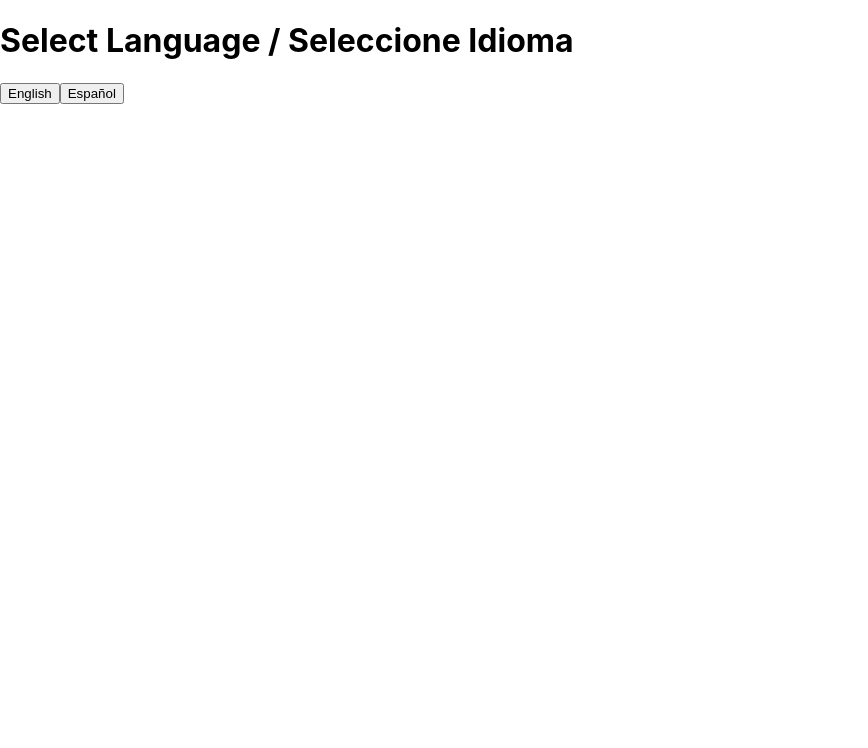
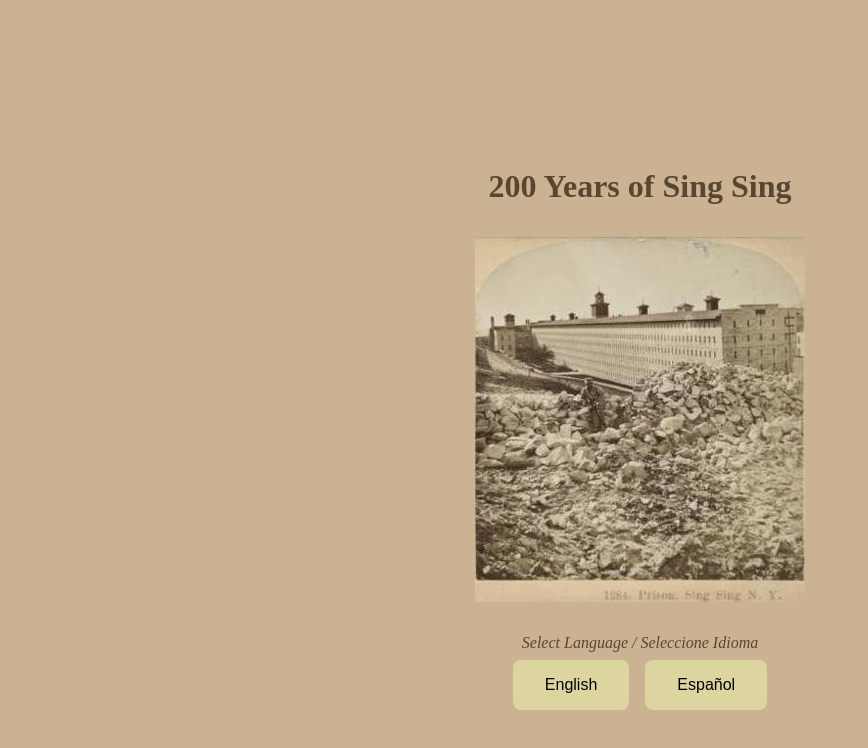
Before and after one commit to samweldon9393/SingSingPrisonMuseum-maps, a React (Create React App) app: page /#/ in a window 1280 px wide. Shown: the top 748 px of the page, without its empty margins (0-868 px from the left). Built offline with nearby package versions, Linux system fonts and the light colour scheme.

Commit message:
Style landing page

```diff
--- /dev/null
+++ b/src/LandingPage.css
@@ -0,0 +1,56 @@
+.landing-page {
+  display: flex;
+  flex-direction: column;
+  align-items: center;
+  justify-content: center;
+  height: 100vh;
+  background: #cbb293;
+  font-family: serif;
+  text-align: center;
+  padding: 2rem;
+}
+
+.landing-page h1 {
+  font-size: 2rem;
+  margin-bottom: 2rem;
+  color: #574731;
+}
+
+.landing-page i {
+  font-size: 1rem;
+  margin-top: 2rem;
+  color: #574731;
+}
+
+.landing-page button {
+  background-color: #ddd5a0;
+  color: black;
+  border: none;
+  padding: 1rem 2rem;
+  margin: 0.5rem;
+  border-radius: 8px;
+  font-size: 1rem;
+  cursor: pointer;
+  transition: background 0.3s ease, transform 0.2s ease;
+}
+
+.landing-page button:hover {
+  background-color: #fdfde7;
+  transform: scale(1.05);
+}
+
+.landing-page button:active {
+  transform: scale(0.98);
+}
+
+@media (max-width: 600px) {
+  .landing-page h1 {
+    font-size: 1.5rem;
+  }
+
+  .landing-page button {
+    width: 80%;
+    padding: 0.75rem 1.5rem;
+    font-size: 1rem;
+  }
+}
--- a/src/LandingPage.tsx
+++ b/src/LandingPage.tsx
@@ -1,6 +1,7 @@
 // src/LandingPage.tsx
 import { useNavigate } from "react-router-dom";
 import { useLanguage } from "./LanguageContext";
+import "./LandingPage.css";
 
 const LandingPage = () => {
   const { setLanguage } = useLanguage();
@@ -13,9 +14,13 @@
 
   return (
     <div className="landing-page">
-      <h1>Select Language / Seleccione Idioma</h1>
-      <button onClick={() => handleSelect("en")}>English</button>
-      <button onClick={() => handleSelect("es")}>Español</button>
+      <h1>200 Years of Sing Sing</h1>
+      <img src={`${process.env.PUBLIC_URL}/images/Museum/OldCellBlock.png`} alt="Old Cell Block" />
+      <i>Select Language / Seleccione Idioma</i>
+      <div className="lang-buttons">
+          <button onClick={() => handleSelect("en")}>English</button>
+          <button onClick={() => handleSelect("es")}>Español</button>
+      </div>
     </div>
   );
 };
```
